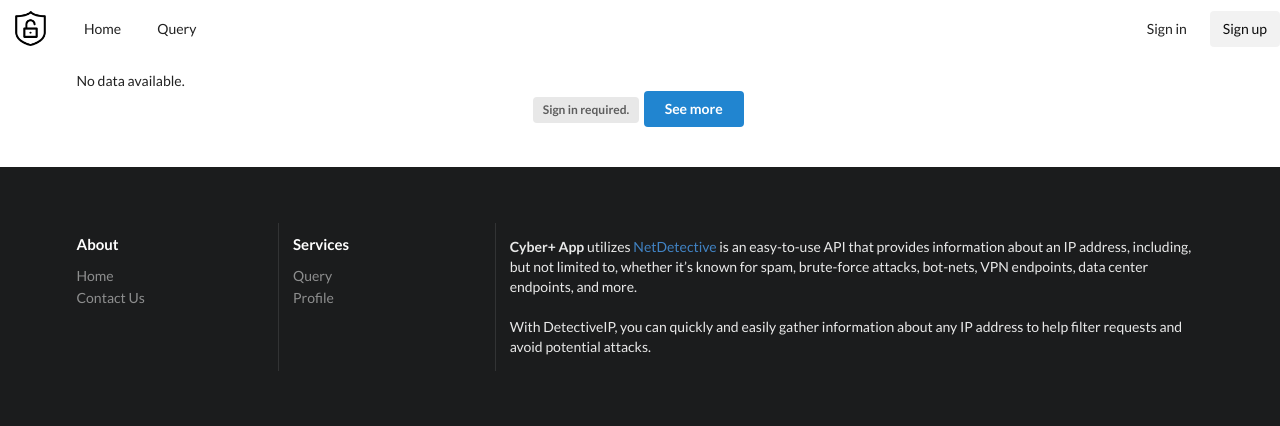
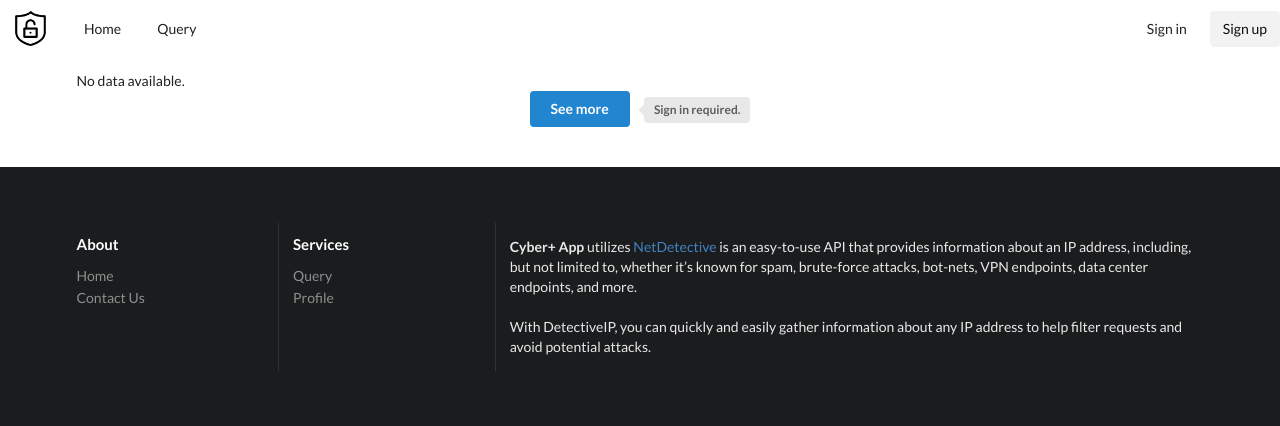
Before and after one commit to bunyaminsari/finalProjectBSari, a Django app: page / in a window 1280 px wide. Shown: the top 426 px of the page. Run offline with Django 4.2, Linux system fonts and the light colour scheme; data that the repository does not hold is empty.

Commit message:
Index page button label edited.

```diff
--- a/api/templates/api/index.html
+++ b/api/templates/api/index.html
@@ -179,8 +179,8 @@
         </div>
         {% else %}
                 <div class="ui center aligned container">
-                    <p class="ui label">Sign in required.</p>
                     <a href="{% url 'login' %}" class="ui primary button">See more</a>
+                    <p class="ui left pointing label">Sign in required.</p>
 
                 </div>
         {% endif %}
```
